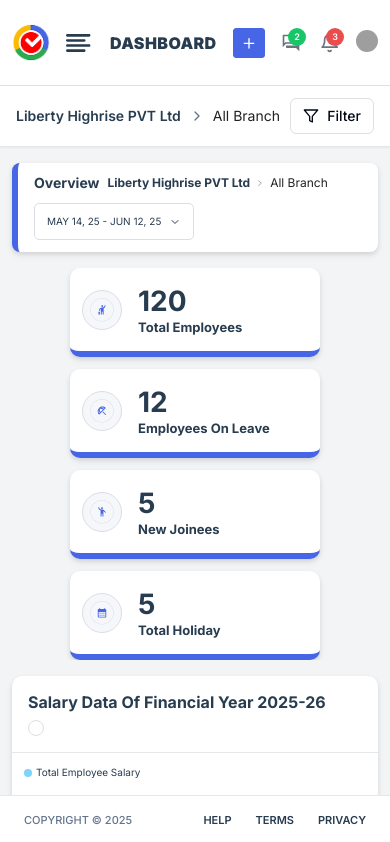
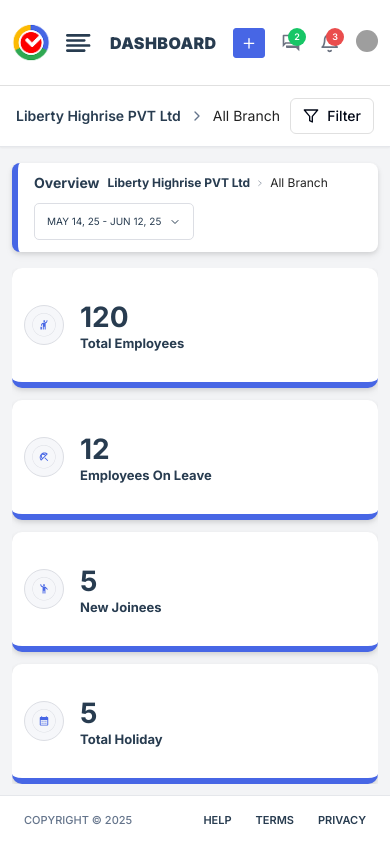
Before and after one commit to soumya85/webpanelEasyDo, a React (Vite) app: page / in a window 390 px wide. Shown: the top 842 px of the page. Built offline with nearby package versions, Linux system fonts and the light colour scheme; grey boxes are pictures that could not be loaded; the HTML template or start-up script is replaced by a standard one.

Commit message:
Make KPI cards full width on mobile and simplify breadcrumb for mobile
cgen-e216651e61e34a26b76b3a865d80fc96

```diff
--- a/src/pages/Overview.tsx
+++ b/src/pages/Overview.tsx
@@ -310,7 +310,7 @@ const KPICard: React.FC<KPICardProps> = ({ icon, value, label }) => {
         "flex items-center gap-4 sm:gap-6 lg:gap-7 bg-white rounded-[10px] border-b-[6px] border-[#4766E5]",
         "shadow-[0px_2px_4px_0px_rgba(0,0,0,0.10),0px_4px_8px_0px_rgba(0,0,0,0.05)]",
         "px-3 py-4 sm:px-4 sm:py-0 h-[120px] sm:h-[140px] lg:h-[154px]",
-        "flex-1 min-w-[250px] sm:min-w-[280px] lg:min-w-[257px]",
+        "w-full sm:flex-1 sm:min-w-[280px] lg:min-w-[257px]",
       )}
     >
       <div className="flex-shrink-0">{icon}</div>
```
